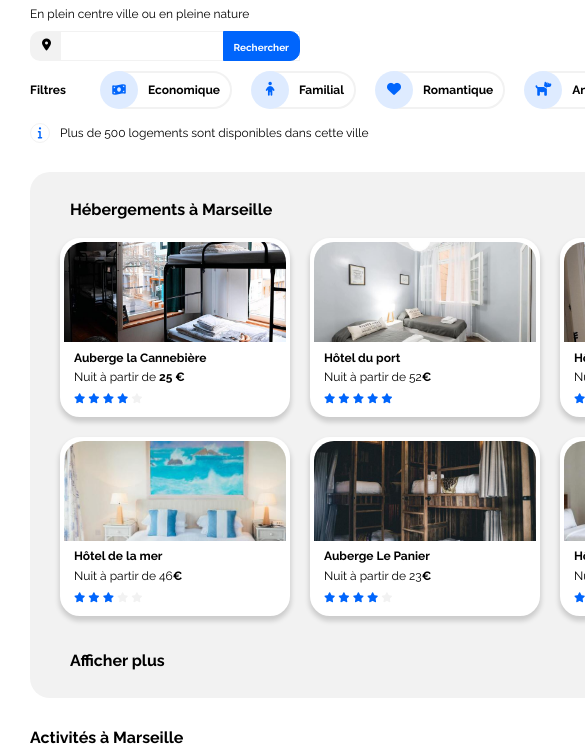
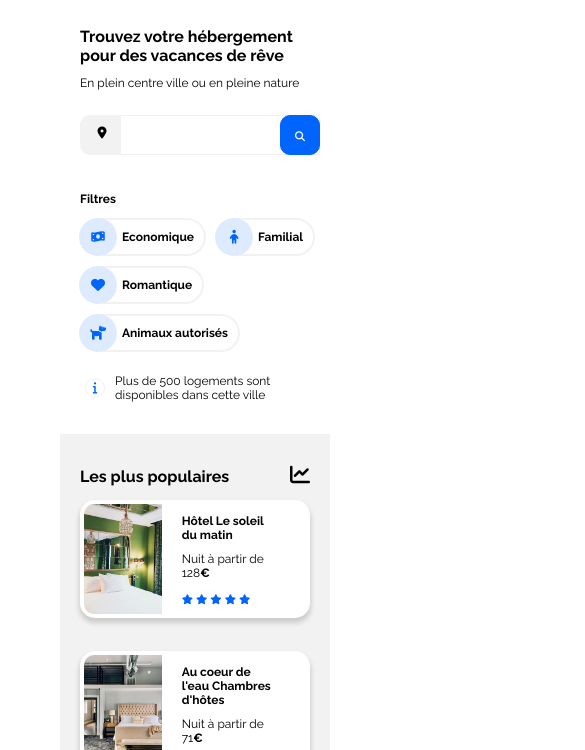
Before and after one commit to PauleGirousse/p2_PauleGirousse_05022022, a plain HTML site: page index1.html in a window 390 px wide. Shown: the part 133-883 px from the top of the page, 585 px wide, since content can reach past the window. Drawn offline with Linux system fonts and the light colour scheme.

Commit message:
telephone1

```diff
--- a/index1.html
+++ b/index1.html
@@ -41,7 +41,7 @@
 
       <div class="formulaire">
         <form method="post" action="traitement.php">
-          <i class="fas fa-map-marker-alt icon_lieu"></i>
+          <i class="fas fa-map-marker-alt icone_lieu"></i>
           <label for="ville"></label>
           <input
             type="text"
--- a/style1.css
+++ b/style1.css
@@ -18,8 +18,8 @@ body {
 }
 
 .navigation, header, main {
-  margin-left: 30px;
-  margin-right: 30px;
+  padding-left: 30px;
+  padding-right: 30px;
 }
                                                                /* BARRE DE NAVIGATION */
 .navigation {
@@ -63,31 +63,29 @@ h1 {
 }
 
 form {
-  height: 30px;
-  margin-top: 10px;
-  margin-left: 30px;
-  margin-right: 10px;
+  height: 40px;
+  margin: 10px 10px 10px 40px;
   position: relative;
 }
 label {
-  height: 30px;
-  width: 30px;
+  height: 40px;
+  width: 40px;
   background-color: #f2f2f2;
   border-radius: 10px 0px 0px 10px;
   position: absolute;
-  transform: translate(-30px, 0px);
+  transform: translate(-40px, 0px);
 }
-.icon_lieu {
+.icone_lieu {
   position: absolute;
   z-index: 1;
-  transform: translate(-200%, 70%);
+  transform: translate(-250%, 100%);
 }
 .ville {
   font-family: "Raleway", sans-serif;
   background-color: white;
   border: 1px solid #f2f2f2;
   font-weight: 700;
-  height: 30px;
+  height: 40px;
   width:240px;
   padding-left: 10px;
 
@@ -95,7 +93,7 @@ label {
 .bouton_texte {
   background-color: #0065fc;
   color: white;
-  height: 30px;
+  height: 40px;
   font-family: "Raleway", sans-serif;
   font-size: 10px;
   font-weight: 700;
@@ -274,7 +272,7 @@ aside {
   border-radius: 20px;
 }
 aside h2 {
-  width: 70%;
+  width: 80%;
 }
 /* .populaire {
   height: 100%;
@@ -290,7 +288,7 @@ aside h2 {
 }
 .cartes_p {
   min-height: 420px;
-  /* max-width: 280px; */
+  max-width: 280px;
   margin-bottom: 20px;
   /* padding: 20px 20px 0px 20px; */
   display: flex;
@@ -307,9 +305,10 @@ aside h2 {
   border: 4px solid white;
   display: flex;
 }
-/* .carte_p3 {
-  margin-bottom: none;
-} */
+.carte_p:hover, .carte_h:hover {
+  color:#0065fc;
+  cursor: pointer;
+}
 .photo_p {
   height: 110px;
   width: 35%;
@@ -320,7 +319,7 @@ aside h2 {
   width: 55%;
   /* margin-top:10px; */
   margin-left: 20px;
-  padding-right:35px;
+  padding-right:30px;
 
   display: flex;
   flex-direction: column;
@@ -413,7 +412,7 @@ aside h2 {
 }
 .nav {
   width: 30%;
-  padding: 20px;
+  padding: 30px;
   display: flex;
   flex-direction: column;
 }
@@ -469,16 +468,24 @@ aside {
 
 
                                                      /* configuration pour écran de téléphone jusqu'à 768px */
-/*
+
 @media all and (max-width: 768px) {
 
+body {
+  max-width: 270px;
+  /* width:45%; */
+  margin:auto;
+}
+.navigation, header, main {
+  padding-left:0px;
+  padding-right:0px;
+}
   .navigation {
-    margin:0;
-    width: 100%;
     flex-direction: column;
     align-content: center;
   }
   .navigation a {
+    font-weight: 400;
     border-top: none;
     border-bottom: 3px solid #f2f2f2;
   }
@@ -495,37 +502,43 @@ aside {
   }
   .nav_logo_centre{
     display: block;
+    width: 120px;
     padding: 20px 10px 0px 20px;
   }
  .nav_a_h {
-   width: 100%;
-   margin:0;
+
+  display: flex;
+  justify-content: space-between;
+  width: 100%;
+ }
+ .nav_h,.nav_a {
+   width:50%;
+   text-align: center;
  }
  header {
-   margin-top:20px;
+   padding:20px 0px 0px 20px;
+   /* align-items:flex-start; */
  }
   .header {
-
-    display: flex;
+     display: flex;
     flex-direction: column;
-    align-items:center;
-
+    align-items:flex-start;
   }
   .formulaire {
+    padding:15px 0px 15px 0px;
     display: flex;
     text-align: center;
-    justify-content: center;
+    justify-content: flex-start;
   }
   form {
-    margin-top: 10px;
     position:relative;
   }
 .ville {
-  width: 180px;
+  width: 200px;
 }
   .loupe {
-    height: 30px;
-    width: 30px;
+    height: 40px;
+    width: 40px;
     border-radius: 10px 10px 10px 10px;
     border: 1px solid #0065fc;
     background-color: #0065fc;
@@ -549,18 +562,19 @@ aside {
     flex-basis: 150px;
   }
   .filtre {
-    margin: 5px;
-    padding: 10px 5px 10px 35px;
+    margin: 0px 10px 10px 5px;
+    padding: 10px 10px 10px 35px;
   }
   .rond_info {
     width: 28px;
     margin-left: 5px;
   }
-  main {
+  .section_h_p {
     flex-direction: column-reverse;
   }
   aside {
     width: 100%;
+    border-radius:0;
   }
   .carte_p {
     width: 100%;
@@ -590,9 +604,6 @@ aside {
     margin-left: 0px;
   }
 
-  .carte_p {
-    width: 100px;
-  }
   .section_a:nth-child(1) {
     order: 2;
       }
@@ -600,4 +611,4 @@ aside {
   .nav_footer {
     margin-top: 20px;
   }
-} */
+}
```
